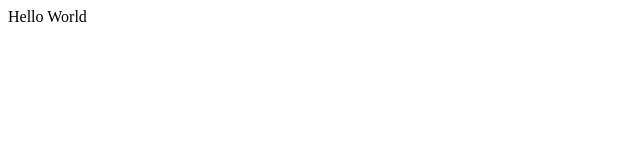
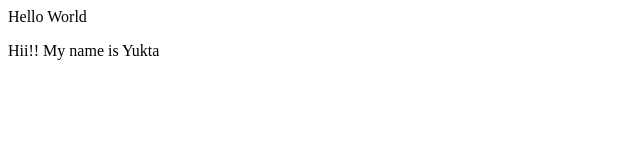
Before and after one commit to yuktapandit/DevOps_Pracs, a plain HTML site: page index.html in a window 1280 px wide. Shown: the whole page, without its empty margins (0-640 px from the left). Drawn offline with Linux system fonts and the light colour scheme.

Commit message:
second commit

```diff
--- a/index.html
+++ b/index.html
@@ -7,5 +7,6 @@
 </head>
 <body>
     Hello World
+    <p>Hii!! My name is Yukta</p>
 </body>
 </html>
```
